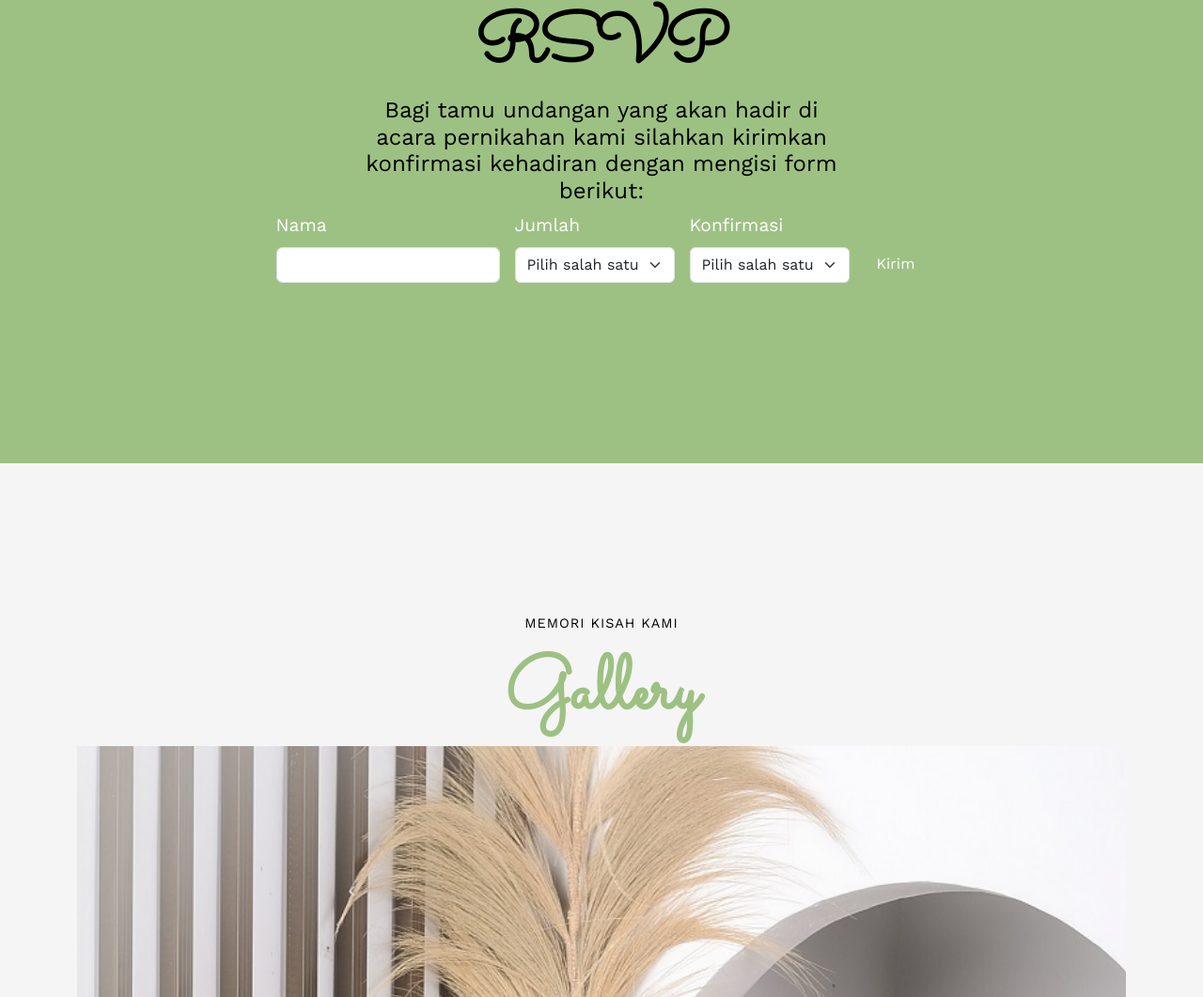
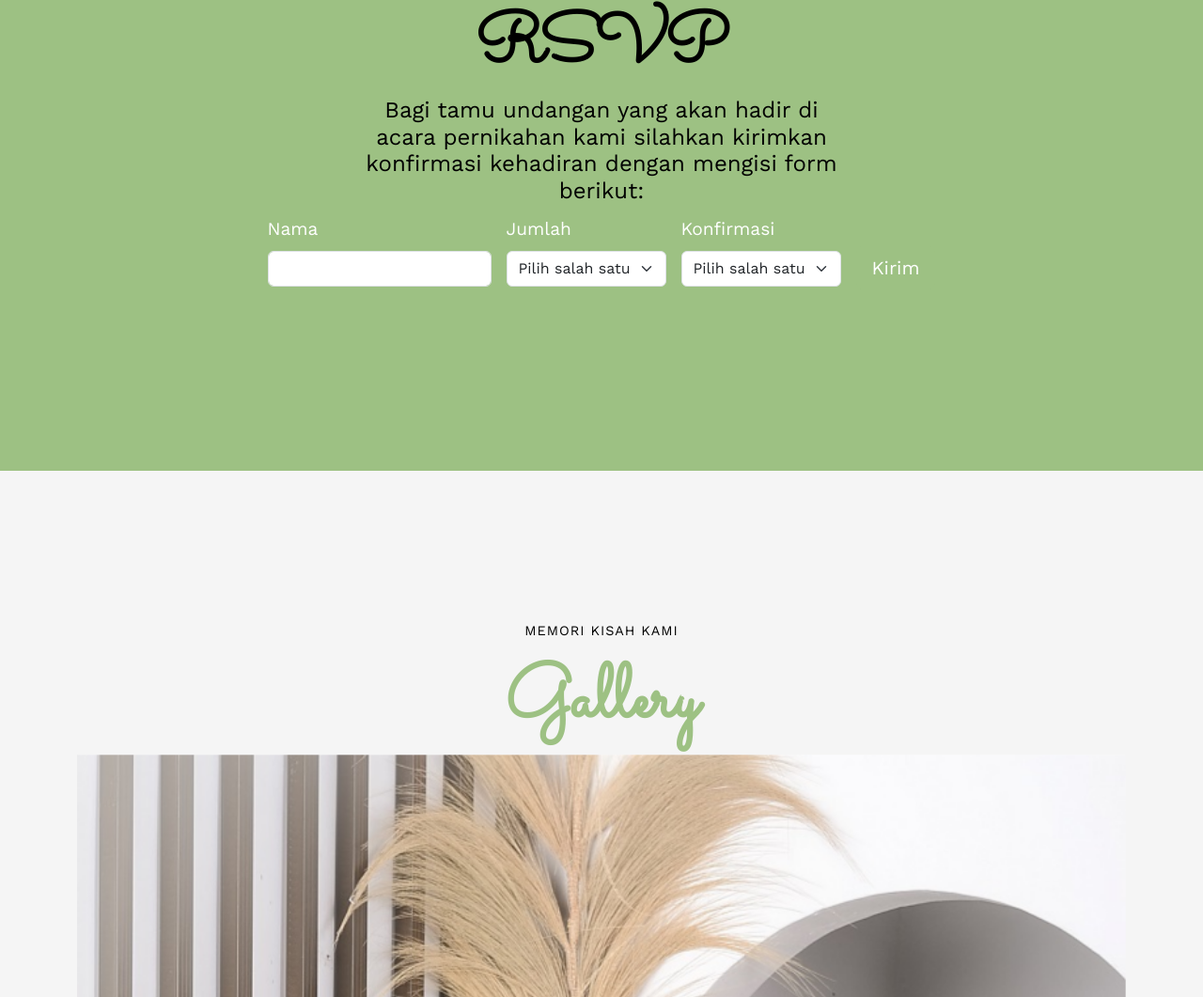
Before and after one commit to ridashanum22/Rudi-Yani24, a plain HTML site: page index.html in a window 1280 px wide. Shown: the part 5196-6257 px from the top of the page at 94% size. Drawn offline with nearby package versions, Linux system fonts and the light colour scheme; some packages are replaced by stand-ins of ours; a script that the page names is missing.

Commit message:
Update index.html

```diff
--- a/index.html
+++ b/index.html
@@ -330,7 +330,7 @@
           </div>
         </div>
         <div class="col-12" style="margin-top: 35px;">
-          <button class="btn btn-primary">Kirim</button>
+          <button class="btn btn-light btn-lg my-3">Kirim</button>
         </div>
       </form>
 
```
